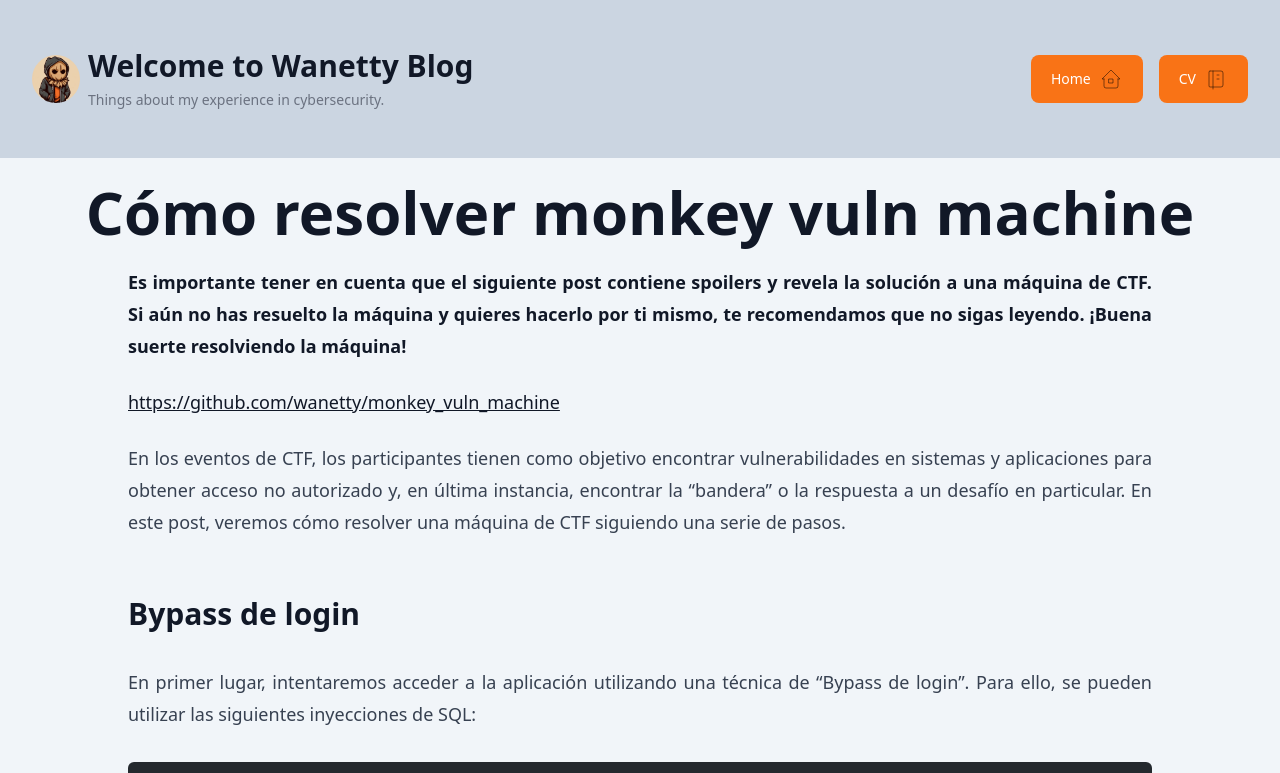
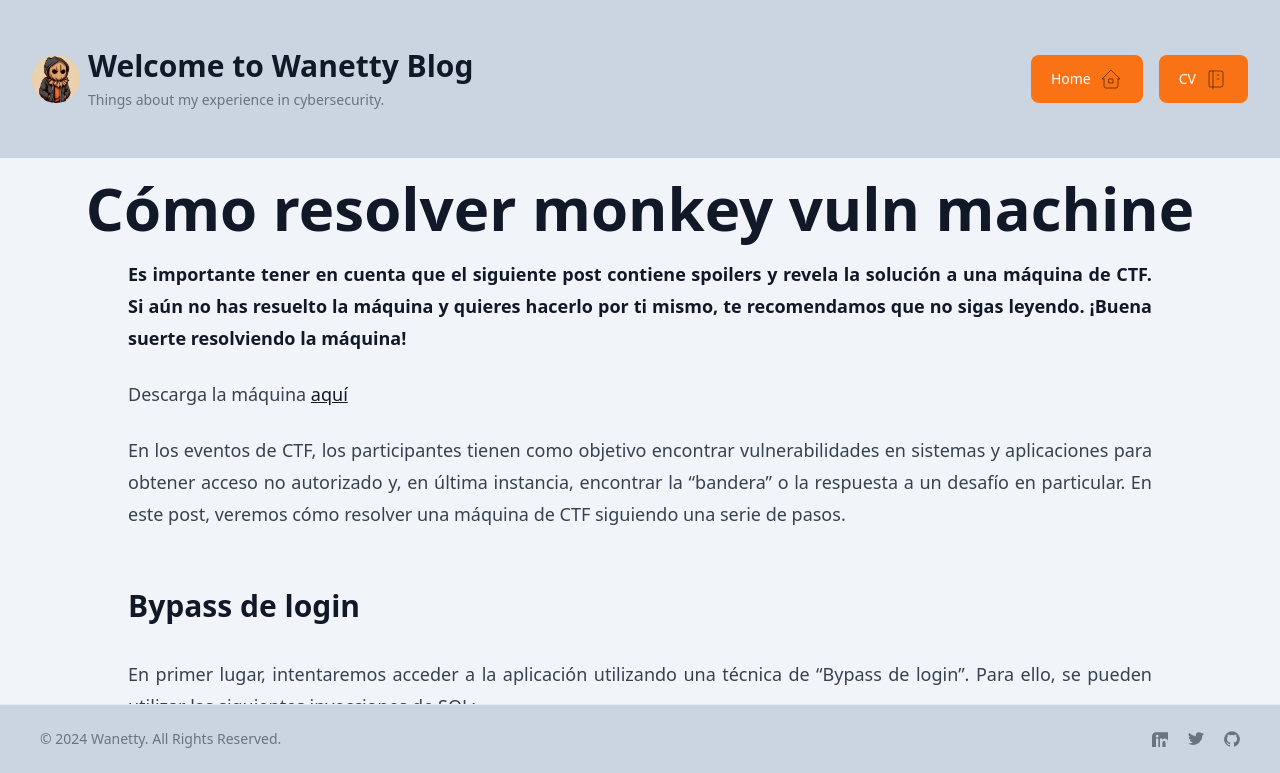
Before and after one commit to wanetty/wanetty.github.io, an Astro site: page /blog/experiences/resolution_monkey in a window 1280 px wide. Shown: the top 773 px of the page. Built offline with nearby package versions, Linux system fonts and the light colour scheme; Astro itself is replaced by a stand-in of ours; code samples lack their colours.

Commit message:
Fix visual bugs

```diff
--- a/src/components/Footer.astro
+++ b/src/components/Footer.astro
@@ -1,9 +1,9 @@
 
 
-<footer class="bottom-0">
-    <div class=" dark:bg-slate-600 bg-slate-300">
-        <hr class="my-6 border-gray-200 sm:mx-auto dark:border-gray-700 lg:my-8" />
-        <div class=" sm:flex sm:items-center sm:justify-between mx-10" >
+<footer class="lg:fixed md:fixed inset-x-0 bottom-0">
+    <div class="dark:bg-slate-600 bg-slate-300 h-24">
+        <hr class=" border-gray-200 sm:mx-auto dark:border-gray-700" />
+        <div class="sm:flex sm:items-center sm:justify-between mx-10 my-6" >
             <span class="text-sm text-gray-500 sm:text-center dark:text-gray-400">© 2024 <a href="https://wanetty.github.io/" class="hover:underline">Wanetty</a>. All Rights Reserved.
             </span>
             <div class="flex mt-4 sm:justify-center sm:mt-0">
@@ -26,6 +26,5 @@
                 </a>
             </div>
         </div>
-        <br><br>
     </div>
 </footer>
--- a/src/layouts/MDLayout.astro
+++ b/src/layouts/MDLayout.astro
@@ -10,10 +10,8 @@ const { frontmatter } = Astro.props;
 <html>
   <Header visible=true title={frontmatter.title}/>
   <body class="bg-slate-100 dark:bg-slate-900" transition:animate={fade({ duration: '1s' })}>
-    <br/>
-    <h1 class="text-4xl md:text-5xl mx-10 lg:text-6xl font-bold text-center text-gray-900 dark:text-gray-100">{frontmatter.title}</h1>
-    <br/>
-    <div class="prose sm:prose-sm md:prose-md lg:prose-lg text-justify mx-auto md:max-w-screen-md sm:max-w-screen-sm lg:max-w-screen-lg dark:prose-invert">
+    <h1 class=" my-5 text-4xl md:text-5xl mx-10 lg:text-6xl font-bold text-center text-gray-900 dark:text-gray-100">{frontmatter.title}</h1>
+    <div class="prose sm:prose-sm md:prose-md lg:prose-lg text-justify md:max-w-screen-md sm:max-w-screen-sm lg:max-w-screen-lg dark:prose-invert lg:mx-auto md:mx-auto mx-5 mb-10">
         <slot />
     </div>
     <BackButton />
--- a/src/pages/blog/experiences/resolution_monkey.md
+++ b/src/pages/blog/experiences/resolution_monkey.md
@@ -5,7 +5,7 @@ description: Learn how to solve a CTF machine in this post. Discover how to perf
 ---
 **Es importante tener en cuenta que el siguiente post contiene spoilers y revela la solución a una máquina de CTF. Si aún no has resuelto la máquina y quieres hacerlo por ti mismo, te recomendamos que no sigas leyendo. ¡Buena suerte resolviendo la máquina!**
 
-https://github.com/wanetty/monkey_vuln_machine
+Descarga la máquina [aquí](https://github.com/wanetty/monkey_vuln_machine)
 
 En los eventos de CTF, los participantes tienen como objetivo encontrar vulnerabilidades en sistemas y aplicaciones para obtener acceso no autorizado y, en última instancia, encontrar la "bandera" o la respuesta a un desafío en particular. En este post, veremos cómo resolver una máquina de CTF siguiendo una serie de pasos.
 
--- a/src/pages/index.astro
+++ b/src/pages/index.astro
@@ -5,8 +5,7 @@ import Link from "@/components/Link.astro";
 ---
 
 <Layout title="Wanetty Blogs" >
-	<br>
-	<div class="grid grid-cols-12 gap-4 mx-5" >
+	<div class="grid grid-cols-12 gap-4 mx-5 my-5" >
 		<div class="col-span-12 md:col-span-6 lg:col-span-4">
 			<Link title="Password Security Policies (PSO) in Active Directory (AD)" description='Password Security Policies (PSO) in Active Directory (AD) are a critical component in a corporate networks security infrastructure...' snippetone='Technologies' link='/blog/technologies/pso'/>
 		</div>
```
